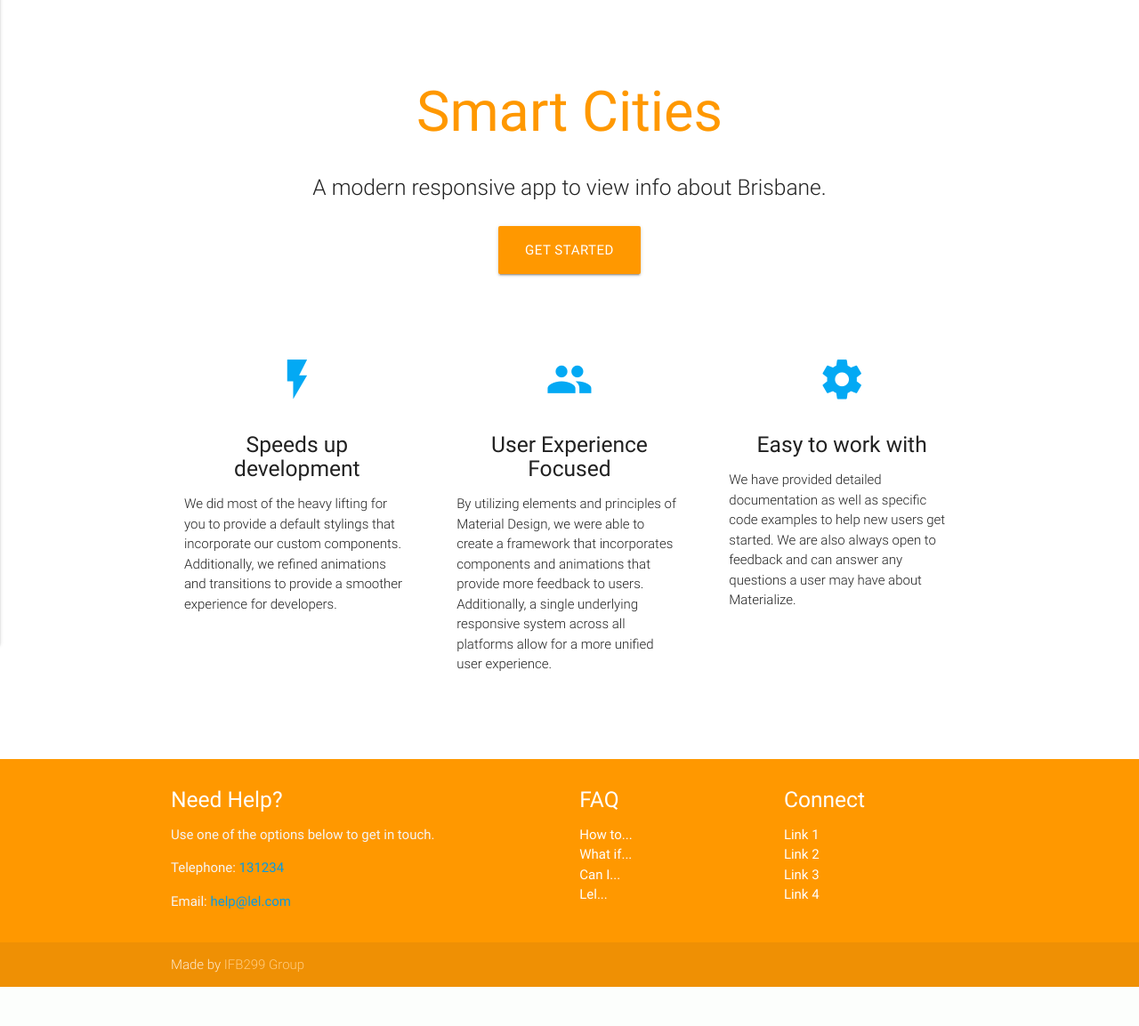
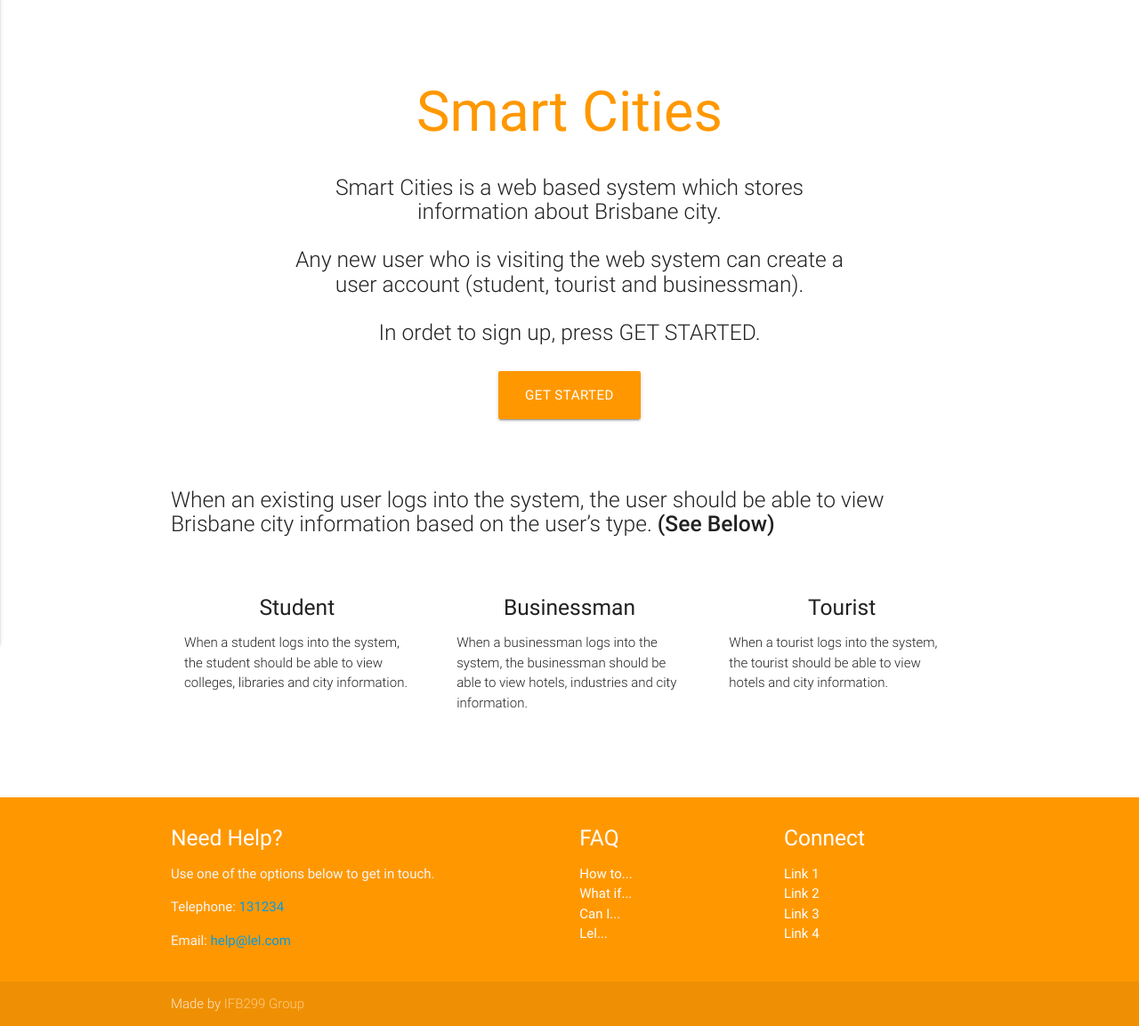
Before and after one commit to jabelone/ifb299, a Django app: page / in a window 1280 px wide. Shown: the part 136-1289 px from the top of the page at 89% size. Before the commit the page ends 1245 px from the top, so only its background shows below. Run offline with Django 3.2, Linux system fonts and the light colour scheme; some libraries are stand-ins or nearby versions.

Commit message:
added content on homepage

```diff
--- a/ifb299_production/production/templates/production/home.html
+++ b/ifb299_production/production/templates/production/home.html
@@ -8,42 +8,54 @@
       <br><br>
       <h1 class="header center orange-text">{% block page_title %}Smart Cities{% endblock %}</h1>
       <div class="row center">
-        <h5 class="header col s12 light">{% block page_sub_title %}A modern responsive app to view info about Brisbane.{% endblock %}</h5>
+        <h5 class="header col s12 light">{% block page_sub_title %}Smart Cities is a web based system which stores information about Brisbane city.<br><br>Any new user who is visiting the web system can create a user account (student, tourist and businessman). <br><br> In ordet to sign up, press GET STARTED.{% endblock %}</h5>
       </div>
       <div class="row center">
         <a href="/signup" id="download-button" class="btn-large waves-effect waves-light orange">Get Started</a>
       </div>
       <br><br>
-
     </div>
   </div>
+
+
+<h5 class="header col s12 light">When an existing user logs into the system, the user should be able to view Brisbane city information based on the user’s type. <strong>(See Below)</strong></h5><br><br>
+
+
 
 <!--   Icon Section   -->
       <div class="row">
         <div class="col s12 m4">
           <div class="icon-block">
+              <!--   Icon Section
             <h2 class="center light-blue-text"><i class="material-icons">flash_on</i></h2>
-            <h5 class="center">Speeds up development</h5>
+ -->
+            <h5 class="center">Student</h5>
 
-            <p class="light">We did most of the heavy lifting for you to provide a default stylings that incorporate our custom components. Additionally, we refined animations and transitions to provide a smoother experience for developers.</p>
+            <p class="light">When a student logs into the system, the student should be able to view colleges, libraries and city information. </p>
           </div>
         </div>
 
         <div class="col s12 m4">
           <div class="icon-block">
+                            <!--   Icon Section
+
             <h2 class="center light-blue-text"><i class="material-icons">group</i></h2>
-            <h5 class="center">User Experience Focused</h5>
+-->
+            <h5 class="center">Businessman</h5>
 
-            <p class="light">By utilizing elements and principles of Material Design, we were able to create a framework that incorporates components and animations that provide more feedback to users. Additionally, a single underlying responsive system across all platforms allow for a more unified user experience.</p>
+            <p class="light">When a businessman logs into the system, the businessman should be able to view hotels, industries and city information. </p>
           </div>
         </div>
 
         <div class="col s12 m4">
           <div class="icon-block">
+                            <!--   Icon Section
+
             <h2 class="center light-blue-text"><i class="material-icons">settings</i></h2>
-            <h5 class="center">Easy to work with</h5>
+-->
+            <h5 class="center">Tourist</h5>
 
-            <p class="light">We have provided detailed documentation as well as specific code examples to help new users get started. We are also always open to feedback and can answer any questions a user may have about Materialize.</p>
+            <p class="light">When a tourist logs into the system, the tourist should be able to view hotels and city information. </p>
           </div>
         </div>
       </div>
```
